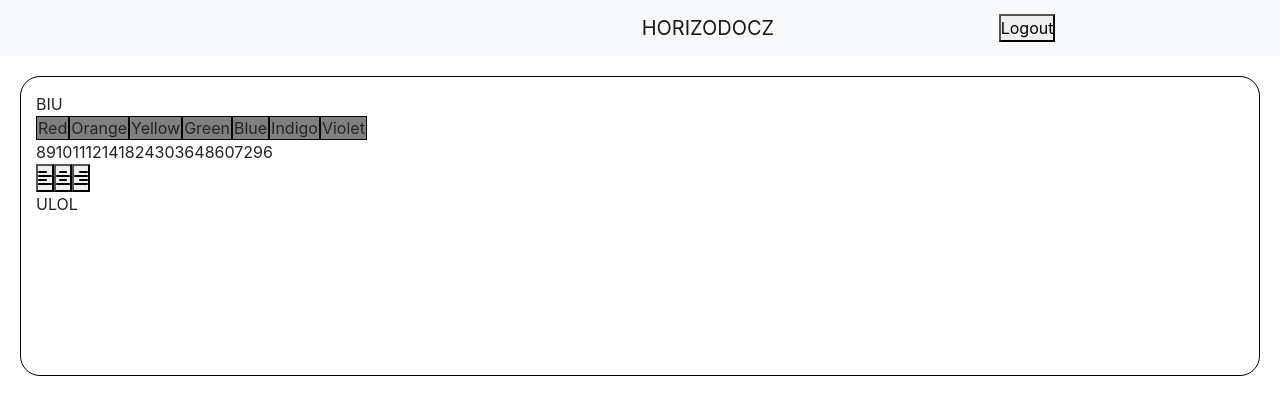
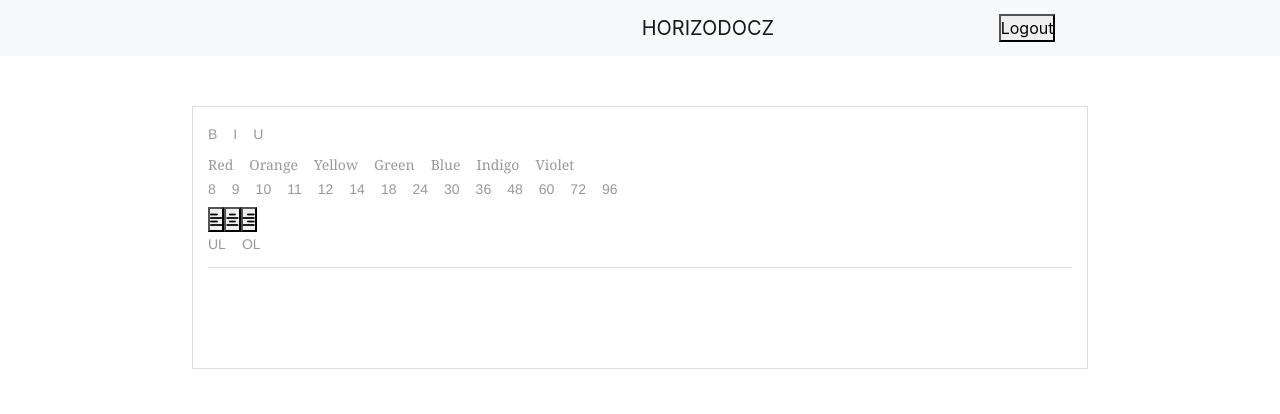
Before and after one commit to haoyxc/cooldox, a React (Create React App) app in the folder client/: page /editor in a window 1280 px wide. Shown: the top 414 px of the page. Built offline with nearby package versions, Linux system fonts and the light colour scheme.

Commit message:
changed control buttons

```diff
--- a/client/public/index.html
+++ b/client/public/index.html
@@ -41,5 +41,8 @@
       To begin the development, run `npm start` or `yarn start`.
       To create a production bundle, use `npm run build` or `yarn build`.
     -->
+    <script src="https://code.jquery.com/jquery-3.3.1.slim.min.js" integrity="sha384-q8i/X+965DzO0rT7abK41JStQIAqVgRVzpbzo5smXKp4YfRvH+8abtTE1Pi6jizo" crossorigin="anonymous"></script>
+<script src="https://cdnjs.cloudflare.com/ajax/libs/popper.js/1.14.7/umd/popper.min.js" integrity="sha384-UO2eT0CpHqdSJQ6hJty5KVphtPhzWj9WO1clHTMGa3JDZwrnQq4sF86dIHNDz0W1" crossorigin="anonymous"></script>
+<script src="https://stackpath.bootstrapcdn.com/bootstrap/4.3.1/js/bootstrap.min.js" integrity="sha384-JjSmVgyd0p3pXB1rRibZUAYoIIy6OrQ6VrjIEaFf/nJGzIxFDsf4x0xIM+B07jRM" crossorigin="anonymous"></script>
   </body>
 </html>
--- a/client/src/App.css
+++ b/client/src/App.css
@@ -3,13 +3,7 @@
   padding: 0;
 }
 /* Draft Container */
-.draft-container {
-  margin: 20px;
-  padding: 15px;
-  border: 1px solid black;
-  min-height: 300px;
-  border-radius: 20px;
-}
+
 .align-right div {
   text-align: right;
 }
@@ -19,10 +13,69 @@
 .align-left div {
   text-align: left;
 }
-.fontsize-option {
+
+.RichEditor-root {
+  background: #fff;
+  border: 1px solid #ddd;
+  font-family: 'Georgia', serif;
+  font-size: 14px;
+  padding: 15px;
+  margin: 50px auto;
+  max-width: 70%;
 }
-.color-controls > * {
-  padding: 1px;
-  background-color: gray;
-  border: solid 0.5px black;
+
+.RichEditor-editor {
+  border-top: 1px solid #ddd;
+  cursor: text;
+  font-size: 16px;
+  margin-top: 10px;
 }
+
+.RichEditor-editor .public-DraftEditorPlaceholder-root,
+.RichEditor-editor .public-DraftEditor-content {
+  margin: 0 -15px -15px;
+  padding: 15px;
+}
+
+.RichEditor-editor .public-DraftEditor-content {
+  min-height: 100px;
+}
+
+.RichEditor-hidePlaceholder .public-DraftEditorPlaceholder-root {
+  display: none;
+}
+
+.RichEditor-editor .RichEditor-blockquote {
+  border-left: 5px solid #eee;
+  color: #666;
+  font-family: 'Hoefler Text', 'Georgia', serif;
+  font-style: italic;
+  margin: 16px 0;
+  padding: 10px 20px;
+}
+
+.RichEditor-editor .public-DraftStyleDefault-pre {
+  background-color: rgba(0, 0, 0, 0.05);
+  font-family: 'Inconsolata', 'Menlo', 'Consolas', monospace;
+  font-size: 16px;
+  padding: 20px;
+}
+
+.RichEditor-controls {
+  font-family: 'Helvetica', sans-serif;
+  font-size: 14px;
+  margin-bottom: 5px;
+  user-select: none;
+}
+
+.RichEditor-styleButton {
+  color: #999;
+  cursor: pointer;
+  margin-right: 16px;
+  padding: 2px 0;
+  display: inline-block;
+}
+
+.RichEditor-activeButton {
+  color: #5890ff;
+}
--- a/client/src/components/Draft.js
+++ b/client/src/components/Draft.js
@@ -1,21 +1,21 @@
-import React, { useState } from "react";
-import { Editor, EditorState, Modifier, RichUtils } from "draft-js";
-import { Redirect } from "react-router-dom";
-import ColorControls from "./ColorControls";
-import colorStyleMap from "./ColorContainer/colorStyleMap";
-import FontSizeControls from "./FontSizeControls";
-import MutationControls from "./MutationControls";
+import React, { useState } from 'react';
+import { Editor, EditorState, Modifier, RichUtils } from 'draft-js';
+import { Redirect } from 'react-router-dom';
+import ColorControls from './ColorControls';
+import colorStyleMap from './ColorContainer/colorStyleMap';
+import FontSizeControls from './FontSizeControls';
+import MutationControls from './MutationControls';
 import ListControls from './ListControls';
-import Navbar from "./Navbar";
+import Navbar from './Navbar';
 
 function Draft() {
-  const [editorState, setEditorState] = React.useState(EditorState.createEmpty());
-  const toggleInlineStyle = inlineStyle => {
+	const [ editorState, setEditorState ] = React.useState(EditorState.createEmpty());
+	const toggleInlineStyle = (inlineStyle) => {
 		setEditorState(RichUtils.toggleInlineStyle(editorState, inlineStyle));
 	};
-  const toggleBlockStyle = blockStyle => {
+	const toggleBlockStyle = (blockStyle) => {
 		setEditorState(RichUtils.toggleBlockType(editorState, blockStyle));
-  }
+	};
 
 	// Beginning of paragraph alignment
 	const onAlignmentClick = (style, removeStyles) => {
@@ -36,27 +36,23 @@ function Draft() {
 			};
 		}
 		let selectWholeBlocks = selection.merge(changes);
-    let modifiedContent = Modifier.applyInlineStyle(
-      currentContent,
-      selectWholeBlocks,
-      style
-    );
+		let modifiedContent = Modifier.applyInlineStyle(currentContent, selectWholeBlocks, style);
 		let finalContent = removeStyles.reduce(function(content, style) {
 			return Modifier.removeInlineStyle(content, selectWholeBlocks, style);
 		}, modifiedContent);
 
-    setEditorState(EditorState.push(editorState, finalContent, "change-inline-style"));
+		setEditorState(EditorState.push(editorState, finalContent, 'change-inline-style'));
 	};
 
 	function getBlockAlignment(block) {
-    let style = "left";
+		let style = 'left';
 		block.findStyleRanges(function(e) {
-      if (e.hasStyle("center")) style = "center";
-      if (e.hasStyle("right")) style = "right";
+			if (e.hasStyle('center')) style = 'center';
+			if (e.hasStyle('right')) style = 'right';
 		});
 		return style;
 	}
-  const getBlockStyle = block => {
+	const getBlockStyle = (block) => {
 		let alignment = getBlockAlignment(block);
 		if (!block.getText()) {
 			let previousBlock = editorState.getCurrentContent().getBlockBefore(block.getKey());
@@ -69,22 +65,23 @@ function Draft() {
 	//end of block alignment
 
 	return (
-    <div className="draft-container">
+		<div className="RichEditor-root">
 			<MutationControls editorState={editorState} onToggle={toggleInlineStyle} />
 			<ColorControls editorState={editorState} onToggle={toggleInlineStyle} />
 			<FontSizeControls editorState={editorState} onToggle={toggleInlineStyle} />
 			<div className="paragraph-controls">
-        <button onClick={() => onAlignmentClick("left", ["right", "center"])}>
-          <i class="fa fa-align-left" />
+				<button onClick={() => onAlignmentClick('left', [ 'right', 'center' ])}>
+					<i className="fa fa-align-left" />
 				</button>
-        <button onClick={() => onAlignmentClick("center", ["right", "left"])}>
-          <i class="fa fa-align-center" />
+				<button onClick={() => onAlignmentClick('center', [ 'right', 'left' ])}>
+					<i className="fa fa-align-center" />
 				</button>
-        <button onClick={() => onAlignmentClick("right", ["left", "center"])}>
-          <i class="fa fa-align-right" />
+				<button onClick={() => onAlignmentClick('right', [ 'left', 'center' ])}>
+					<i className="fa fa-align-right" />
 				</button>
 			</div>
-      <ListControls editorState={editorState} onToggle={toggleBlockStyle}/>
+			<ListControls editorState={editorState} onToggle={toggleBlockStyle} />
+			<div className="RichEditor-editor">
 				<Editor
 					customStyleMap={colorStyleMap}
 					spellCheck={true}
@@ -93,6 +90,7 @@ function Draft() {
 					blockStyleFn={getBlockStyle}
 				/>
 			</div>
+		</div>
 	);
 }
 
--- a/client/src/components/FontSizeControls.js
+++ b/client/src/components/FontSizeControls.js
@@ -6,7 +6,7 @@ function FontSizeControls(props) {
   const currentStyle = props.editorState.getCurrentInlineStyle();
 
   return (
-    <div>
+    <div className="RichEditor-controls">
       {fontSizes.map(type => (
         <InlineButton
           className="fontsize-option"
--- a/client/src/components/InlineButton.js
+++ b/client/src/components/InlineButton.js
@@ -1,7 +1,7 @@
 import React, { useState } from 'react';
 import { Editor, EditorState, Modifier, RichUtils } from 'draft-js';
 
-class FontSizeButton extends React.Component {
+class InlineButton extends React.Component {
     constructor() {
       super();
       this.onToggle = (e) => {
@@ -22,4 +22,4 @@ class FontSizeButton extends React.Component {
     }
   }
 
-  export default FontSizeButton;
+  export default InlineButton;
--- a/client/src/components/ListControls.js
+++ b/client/src/components/ListControls.js
@@ -10,7 +10,7 @@ function ListControls(props) {
       .getBlockForKey(selection.getStartKey())
       .getType();
     return (
-      <div>
+      <div className = "RichEditor-controls">
         {Lists.map((type) =>
           <InlineButton
             key={type.label}
--- a/client/src/components/MutationControls.js
+++ b/client/src/components/MutationControls.js
@@ -6,7 +6,7 @@ function FontSizeControls(props) {
     const currentStyle = props.editorState.getCurrentInlineStyle();
 
     return (
-    <div>
+    <div className="RichEditor-controls">
         {MutationStyles.map((type) =>
               <InlineButton
                 key={type.label}
```
Lines whose indentation alone changed are shown as unchanged.
